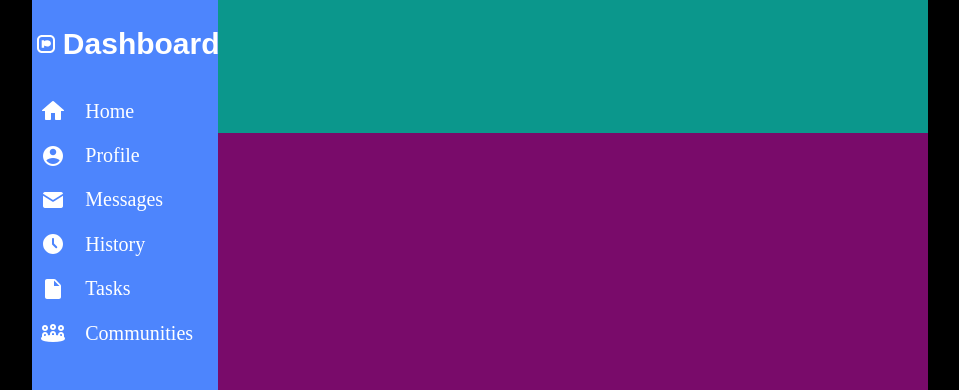
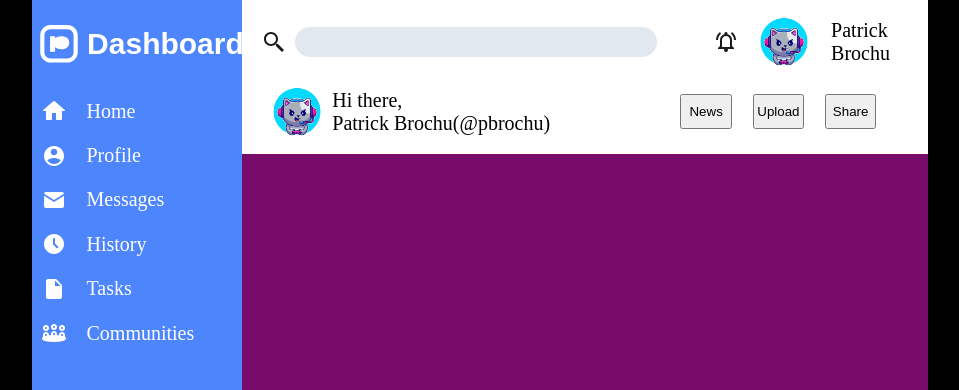
Before and after one commit to Pbrochu94/admin-dashboard, a plain HTML site: page index.html in a window 1280 px wide. Shown: the top 390 px of the page, without its empty margins (160-1119 px from the left). Drawn offline with Linux system fonts and the light colour scheme.

Commit message:
Place every element in header
TODO:Touch up visuals for bottom row of header

```diff
--- a/index.html
+++ b/index.html
@@ -54,7 +54,31 @@
                 </div>
             </div>
         </div>
-        <div class="header"></div>
+        <div class="header">
+                <div class="top-row">
+                    <div class="top-row-left-side">
+                        <img src="img/icons8-search.svg" alt="magnifying-glass icon">
+                        <input type="search">
+                    </div>
+                    <div class="top-row-right-side">
+                        <img src="img/icons8-alert-24.png" alt="alert-icon">
+                        <img src="img/cat-icon.png" alt="Cat-icon">
+                        <p>Patrick Brochu</p>
+                    </div>
+
+            </div>
+            <div class="bottom-row">
+                <div class="bottom-row-left-side">
+                    <img src="img/cat-icon.png" alt="cat-icon">
+                    <p>Hi there,<br>Patrick Brochu(@pbrochu)</p>
+                </div>
+                <div class="bottom-row-right-side">
+                    <button class="header-button">News</button>
+                    <button class="header-button">Upload</button>
+                    <button class="header-button">Share</button>
+                </div>
+            </div>
+        </div>
         <div class="main"></div>
     </div>
 </body>
--- a/style.css
+++ b/style.css
@@ -36,6 +36,8 @@ body{
     background-color: rgb(11, 151, 140);
     grid-column:2/3;
     grid-row:1/2;
+    display: grid;
+    grid-template-rows: 1fr 1fr;
 }
 
 .main{
@@ -49,7 +51,12 @@ body{
     justify-content: start;
     align-items: center;
     padding-left: 1%;
-    gap: 0.25em;
+    gap: 0.15em;
+}
+
+.dashboard-title>img{
+    height: 50px;
+    width: 50px;
 }
 
 .dashboard-title>p{
@@ -90,3 +97,73 @@ body{
     margin-left: 5%;
     margin-top: 20%;
 }
+
+.header{
+    padding:1% 3%;
+    background-color: rgba(255,255,255,255);
+}
+
+.top-row{
+    display:flex;
+}
+
+.top-row-left-side{
+    width:70%;
+    display: flex;
+    justify-content: start;
+    align-items: center;
+    gap: 2%;
+}
+
+.top-row-right-side{
+    display:flex;
+    width:30%;
+    gap: 6%;
+    align-items: center;
+}
+
+input[type="search"]{
+    width:80%;
+    height:1.5rem;
+    border-radius: 15px;
+    background-color:rgba(226,232,240,255);
+    border:none;
+}
+
+.top-row-right-side>img[src="img/icons8-alert-24.png"]{
+    height: 24px;
+    width: 24px;
+}
+
+.top-row-right-side>img[src="img/cat-icon.png"]{
+    height: 70px;
+    width: 70px;
+}
+
+.bottom-row{
+    display: flex;
+    justify-content: space-between;
+}
+
+.bottom-row-left-side>img{
+    height: 70px;
+    width: 70px;
+}
+
+
+.bottom-row-left-side, .bottom-row-right-side{
+    display: flex;
+    align-items: center;
+}
+
+.bottom-row-right-side{
+    width:40%;
+    display: flex;
+    justify-content: center;
+    gap:8%;
+}
+
+.header-button{
+    height: 50%;
+    width:20%;
+}
```
Also changed, not shown: img/cat-icon.png (added), img/icons8-alert-24.png (added), img/icons8-search.svg (added).
